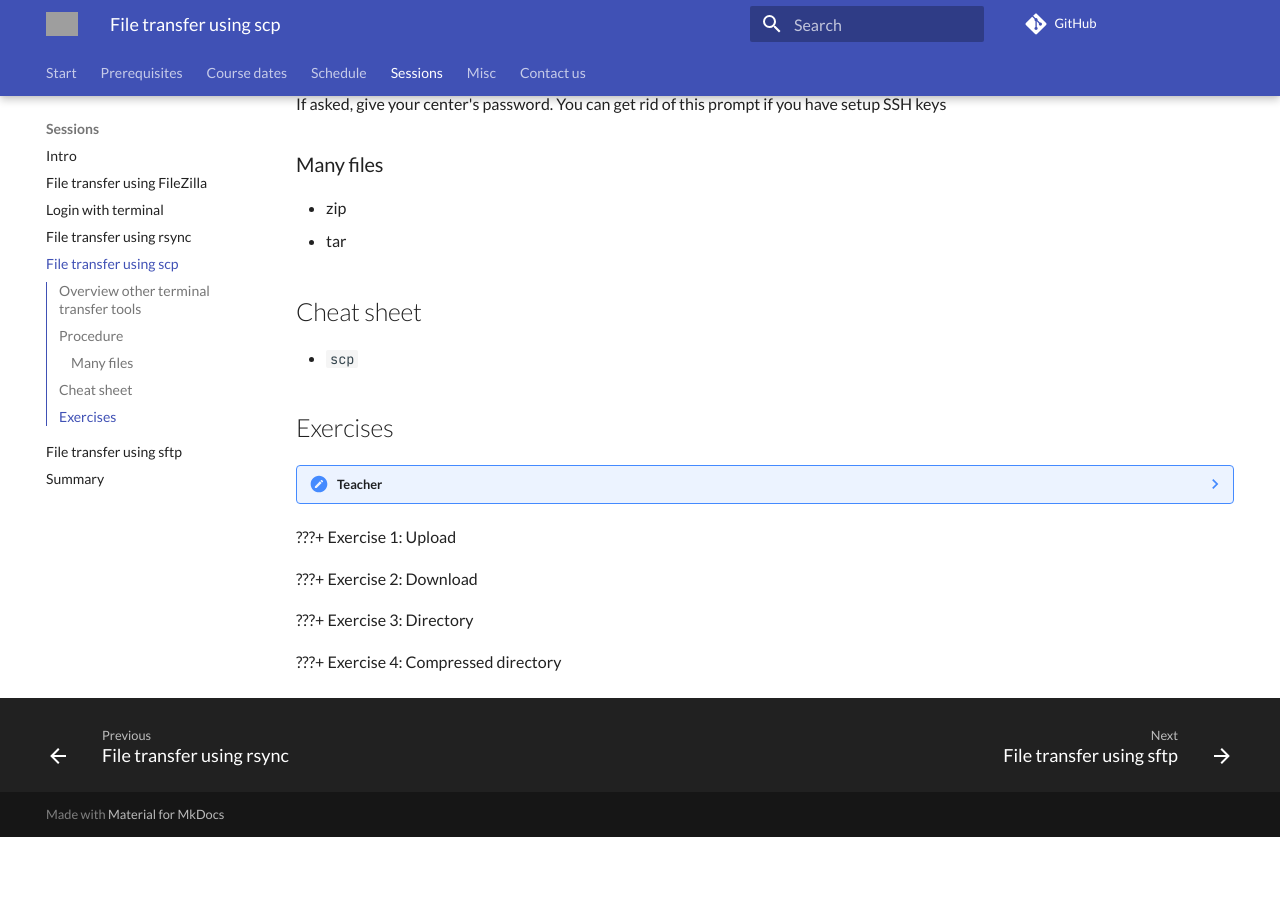
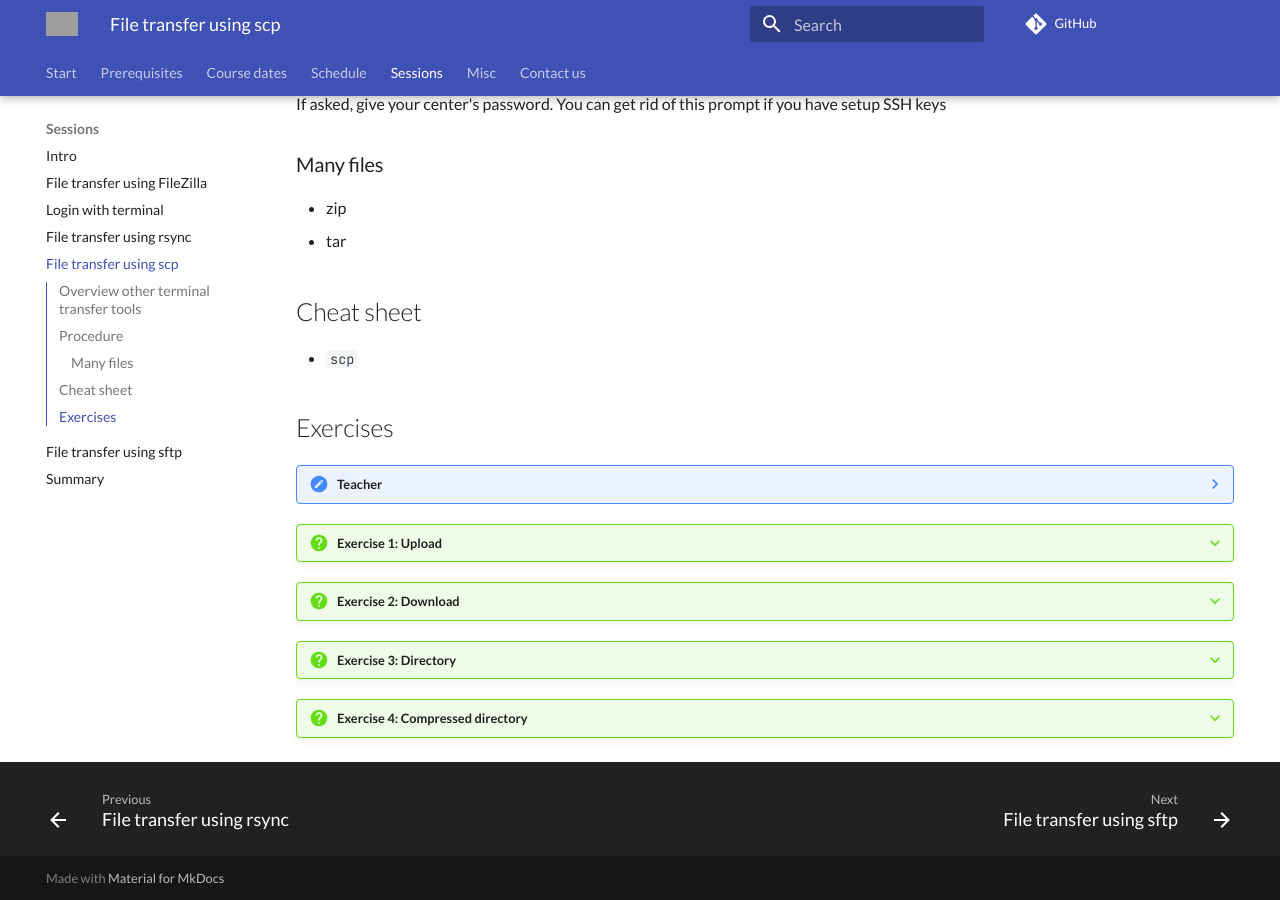
Before and after one commit to UPPMAX/naiss_file_transfer_course, an MkDocs documentation site: the page built from docs/sessions/scp/README.md, in a window 1280 px wide and 900 px high, scrolled down 1694 px. Built offline with MkDocs 1.6.1 and Material for MkDocs 9.7.7, drawn with Linux system fonts in a browser that asks for light colours; comment, search, counter and statistics services are not loaded; before the commit the page ends 2531 px from its top, so only the background shows below that; part of the change alters nothing that is shown; grey boxes are pictures that could not be loaded.

```diff
--- a/docs/sessions/scp/README.md
+++ b/docs/sessions/scp/README.md
@@ -113,10 +113,10 @@ You can get rid of this prompt if you have setup SSH keys
 
      prepare examples with one file and many files
 
-???+ Exercise 1: Upload
+???+ question "Exercise 1: Upload"
 
-???+ Exercise 2: Download
+???+ question "Exercise 2: Download"
 
-???+ Exercise 3: Directory
+???+ question "Exercise 3: Directory"
 
-???+ Exercise 4: Compressed directory
+???+ question "Exercise 4: Compressed directory"
```
